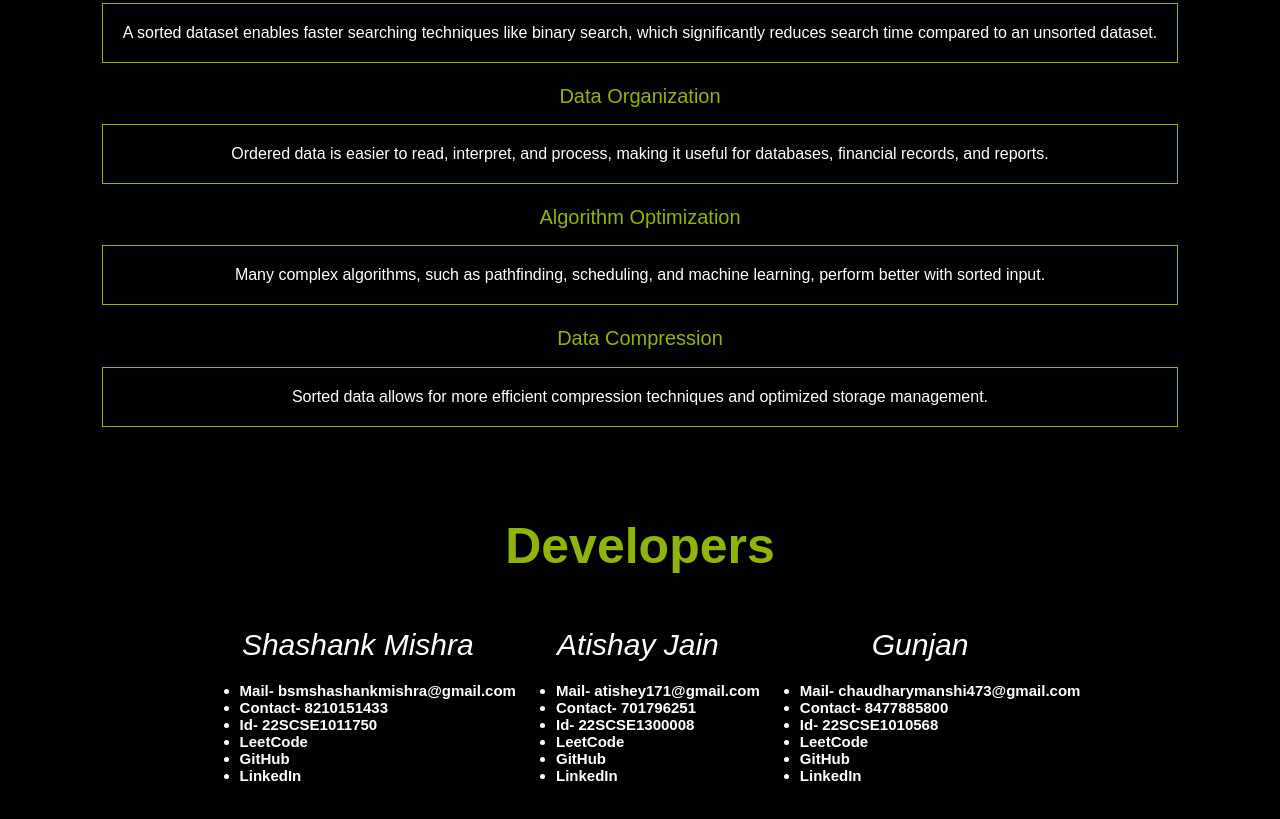
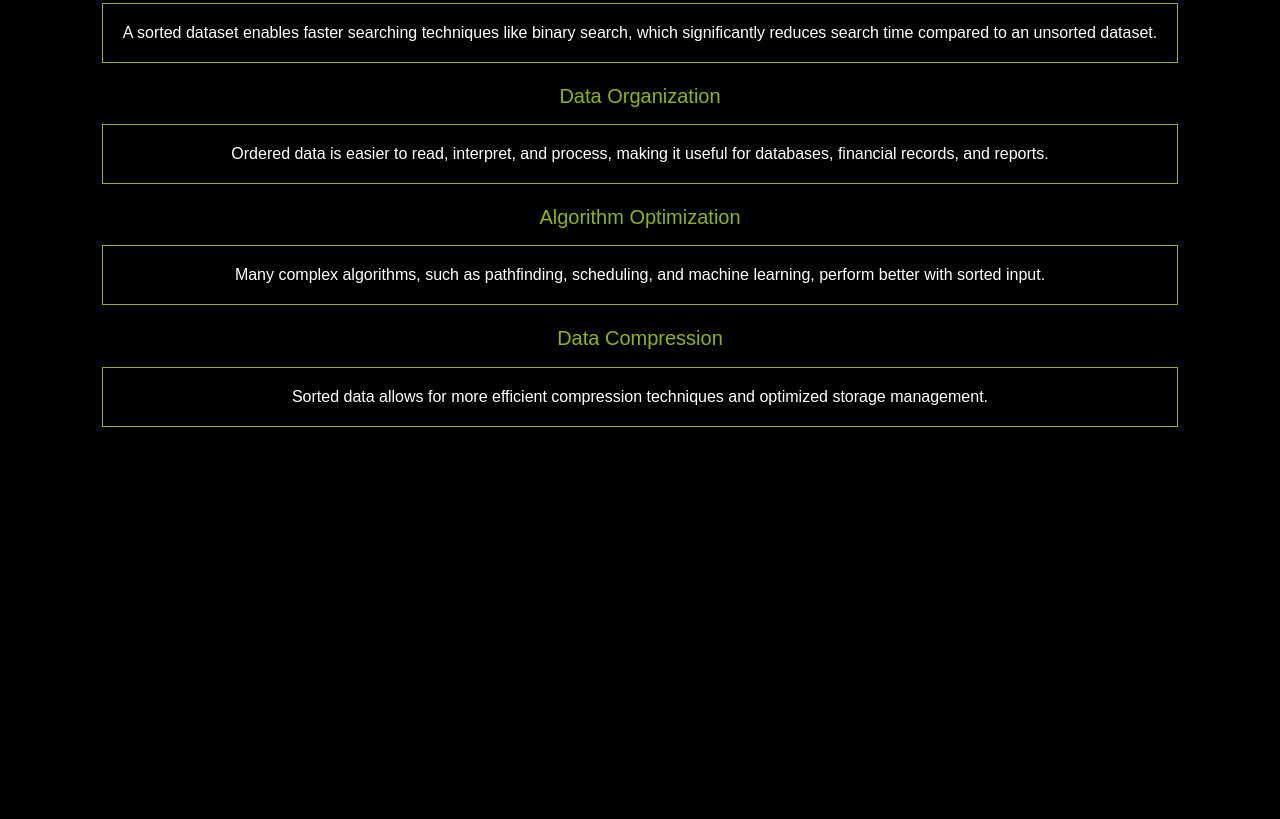
Before and after one commit to shashank09mishra/Sorting-Visualizer, a plain HTML site: page index.html in a window 1280 px wide. Shown: the part 1196-2015 px from the top of the page. After the commit the page ends 1751 px from the top, so only its background shows below. Drawn offline with Linux system fonts and the light colour scheme.

Commit message:
Update index.html

```diff
--- a/index.html
+++ b/index.html
@@ -58,43 +58,8 @@
                 </div>
                 <div class="Info">
                     <div class="head">
-                        <h1>Developers</h1>
                     </div>
-                    <div class="footerHead">
-                        <div class="listdata">
-                            <h1 class="name">Shashank Mishra</h1>
-                            <ul>
-                                <li>Mail- bsmshashankmishra@gmail.com</li>
-                                <li>Contact- 8210151433</li>
-                                <li>Id- 22SCSE1011750</li>
-                                <li><a href="https://leetcode.com/u/Shashank78/">LeetCode</a></li>
-                                <li><a href="https://github.com/shashank09mishra">GitHub</a></li>
-                                <li><a href="http://www.linkedin.com/in/shashank-mishra-6670b0247">LinkedIn</a></li>
-                            </ul>
-                        </div>
-                        <div class="listdata">
-                            <h1 class="name">Atishay Jain</h1>
-                            <ul>
-                                <li>Mail- atishey171@gmail.com</li>
-                                <li>Contact- 701796251</li>
-                                <li>Id- 22SCSE1300008</li>
-                                <li><a href="https://leetcode.com/u/Ati_jain/">LeetCode</a></li>
-                                <li><a href="https://github.com/mahadevatishay">GitHub</a></li>
-                                <li><a href="https://www.linkedin.com/in/atishay-jain-993486265?utm_source=share&utm_campaign=share_via&utm_content=profile&utm_medium=android_app">LinkedIn</a></li>
-                            </ul>
-                        </div>
-                        <div class="listdata">
-                            <h1 class="name">Gunjan</h1>
-                            <ul>
-                                <li>Mail- chaudharymanshi473@gmail.com</li>
-                                <li>Contact- 8477885800</li>
-                                <li>Id- 22SCSE1010568</li>
-                                <li><a href="https://leetcode.com/u/Gunjan_4/">LeetCode</a></li>
-                                <li><a href="https://github.com/GunjanChaudhary1">GitHub</a></li>
-                                <li><a href="https://www.linkedin.com/in/gunjan-320b65252/">LinkedIn</a></li>
-                            </ul>
-                        </div>
-                    </div>
+
                 </div>
             </div>
         </div>
```
